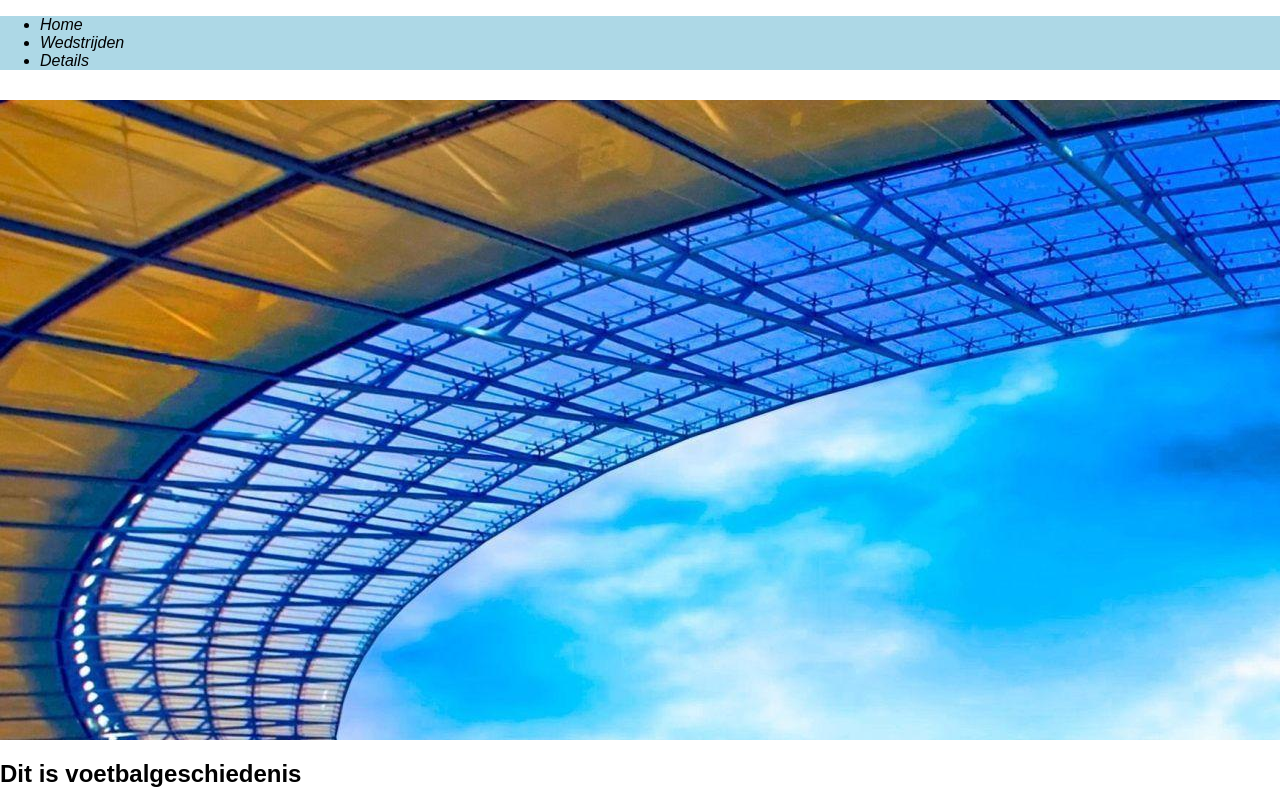
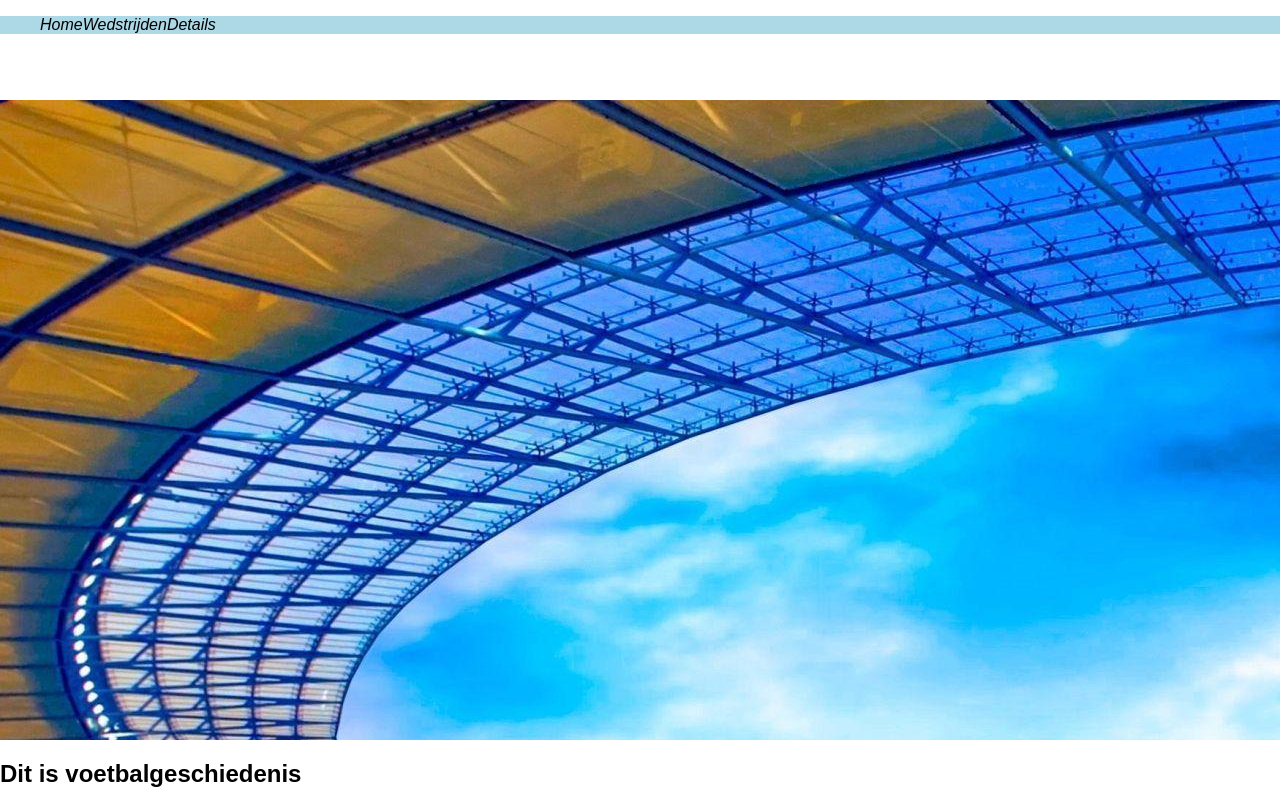
Before and after one commit to RobbertBons/Voetbalgeschiedenis, an Angular app in the folder Voetbalgeschiedenis/: page / in a window 1280 px wide. Shown: the top 800 px of the page. Built offline with nearby package versions, Linux system fonts and the light colour scheme.

Commit message:
navbar updaten

```diff
--- a/Voetbalgeschiedenis/src/app/nav/nav.component.html
+++ b/Voetbalgeschiedenis/src/app/nav/nav.component.html
@@ -1,4 +1,4 @@
-<nav>
+<nav class="nav-bar">
     <ul>
         <li>
             <a routerLink="">
--- a/Voetbalgeschiedenis/src/app/nav/nav.component.scss
+++ b/Voetbalgeschiedenis/src/app/nav/nav.component.scss
@@ -2,9 +2,14 @@ $primary: blue;
 $secondary: lightblue;
 $background: rgb(52, 136, 167);
 $textColor: black;
+   .nav-bar{
+      display: flex;
+      flex-direction: column;
+   }
    ul{
       background-color: $secondary;
       grid-template-columns: 6fr 6fr;
+      list-style: none
    }
 
    a{
```
